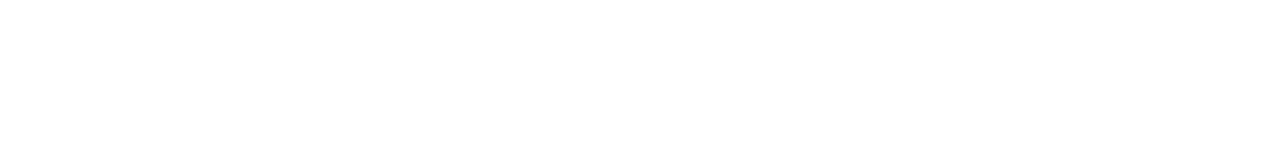
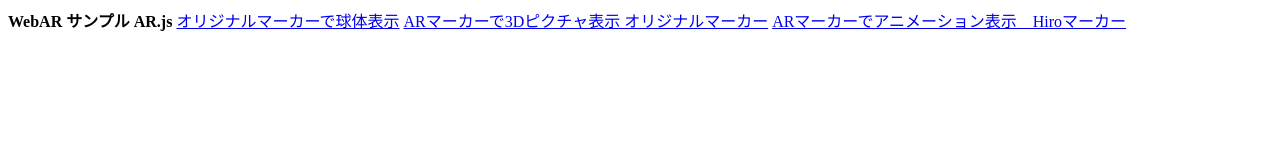
Before and after one commit to sakurataiko1/test_html01, a plain HTML site: page index.htm in a window 1280 px wide. Drawn offline with Linux system fonts and the light colour scheme.

Commit message:
renew ARWeb_06_anime ver02

```diff
--- a/index.htm
+++ b/index.htm
@@ -1,33 +1,16 @@
-<!DOCTYPE html>
-<head>
-  <!-- ① スクリプトの読み込み -->
-  <script src="https://aframe.io/releases/0.8.2/aframe.min.js"></script>
-  <script src="https://cdn.rawgit.com/jeromeetienne/AR.js/1.6.2/aframe/build/aframe-ar.js"></script>
-</head>
-<body style='margin: 0; overflow: hidden;'>
+<HTML>
+<BODY>
+<B>WebAR サンプル AR.js</B>
 
-<!-- シーンの追加とデバックUIを非表示 -->
-<a-scene embedded arjs="debugUIEnabled:false;">
+<a href="https://keen-galileo-f6603f.netlify.com/ARWeb_04_myMarker/index.htm" >
+オリジナルマーカーで球体表示</a>
 
-  <!-- ② hiroマーカーでのソース -->
-  <a-marker preset="hiro">
-    <a-sphere scale=".25 .25 .25" position="0 .5 0" color="#111">
-      <a-animation attribute="position" to="0 1 0" direction="alternate" dur="2000" repeat="indefinite">
-      </a-animation>
-    </a-sphere>
-  </a-marker>
+<a href="https://keen-galileo-f6603f.netlify.com/ARWeb_05_3D/ARweb_05_3D.htm" >
+ARマーカーで3Dピクチャ表示 オリジナルマーカー</a>
+
+<a href="https://keen-galileo-f6603f.netlify.com/ARWeb_06_anime/ARweb_06_anime.htm" >
+ARマーカーでアニメーション表示　Hiroマーカー</a>
 
 
-  <!-- ③ 作成したマーカーでのソース -->
-  <a-marker type='pattern' url='./marker/pattern-marker.patt'>
-    <a-sphere scale=".25 .25 .25" position="0 .5 0" color="#f00">
-      <a-animation attribute="position" to="0 1 0" direction="alternate" dur="2000" repeat="indefinite">
-      </a-animation>
-    </a-sphere>
-  </a-marker>
-
-
-  <a-entity camera></a-entity>
-</a-scene>
-</body>
-</html>
+</BODY>
+</HTML>
```
Also changed, not shown: ARWeb_04_myMarker/index.htm (added, +33 -0 lines), ARWeb_04_myMarker/marker/HIRO.jpg (added), ARWeb_04_myMarker/marker/pattern-marker.png (added), ARWeb_05_3D/ARweb_05_3D.htm (renamed from ARWeb_05_3D/ARweb_05_3D.html), ARWeb_06_anime/ARweb_06_anime.htm (renamed from ARWeb_06_anime/ARweb_06_anime.txt), 1 other file.
